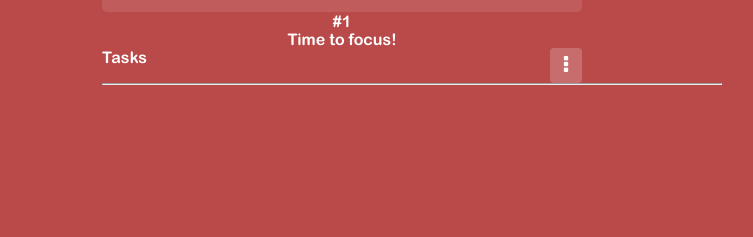
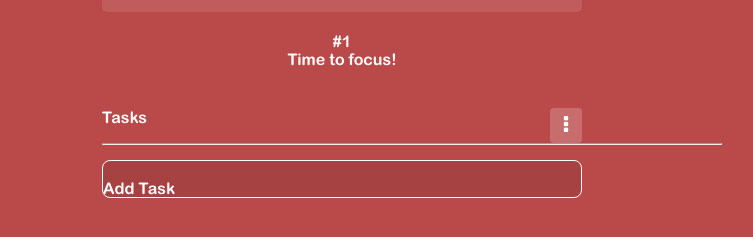
Before and after one commit to lucasgabriel2806/pomodoro-timer, a plain HTML site: page index.html in a window 1280 px wide. Shown: the part 375-612 px from the top of the page, without its empty margins (298-1051 px from the left). Drawn offline with Linux system fonts and the light colour scheme.

Commit message:
Atualizando area das asks

```diff
--- a/css/index.css
+++ b/css/index.css
@@ -8,6 +8,7 @@
 :root {
     --vermelho-principal: #BA4949;
     --vermelho-escuro: #A44E4E;
+    --vermelho-escuro4: #A74242;
     --vermelho-claro1: #C86D6D;
     --vermelho-claro2: #C15C5C;
     --vermelho-headings: #541C1F;
@@ -19,7 +20,6 @@
     --vermelho-escuro1: #A44E4E;
     --vermelho-escuro2: #C04949;
     --vermelho-escuro3: #BA4949;
-    --vermelho-escuro4: #A74242;
     --vermelho-claro1: #C86D6D;
     --vermelho-claro2: #C15C5C;
     */
@@ -166,8 +166,14 @@ nav > a > img {
     color: white;
 }
 
+/* Dando espaço de cima do #1 e time to focus */
+.area-tasks > div.container-text-tasks {
+    margin-top: 20px;
+    margin-bottom: 40px;
+}
+
 /* Centralizando texto em cima das tasks */
-.area-tasks > p {
+.area-tasks > div.container-text-tasks > p {
     text-align: center;
 }
 
@@ -188,3 +194,11 @@ nav > a > img {
 .area-tasks > .top-tasks > button.btn-tasks > img {
     width: 16px;
 }
+
+/* Botão(div) adicionar task */
+.area-tasks > .add-task {
+    margin-top: 15px;
+    background: var(--vermelho-escuro4);
+    border: 1px solid white;
+    border-radius: 8px;
+}
--- a/index.html
+++ b/index.html
@@ -88,9 +88,13 @@
 
             <div class="area-tasks">
 
-                <p>#1</p>
+                <div class="container-text-tasks">
 
-                <p>Time to focus!</p>
+                    <p>#1</p>
+
+                    <p>Time to focus!</p>
+
+                </div>
 
                 <div class="top-tasks">
 
@@ -102,6 +106,18 @@
 
                 <hr>
 
+                <div class="add-task">
+
+                    <div>
+                        <img src="" alt="">
+                    </div>
+
+                    <div>
+                        Add Task
+                    </div>
+
+                </div>
+
 
             </div>
 
```
